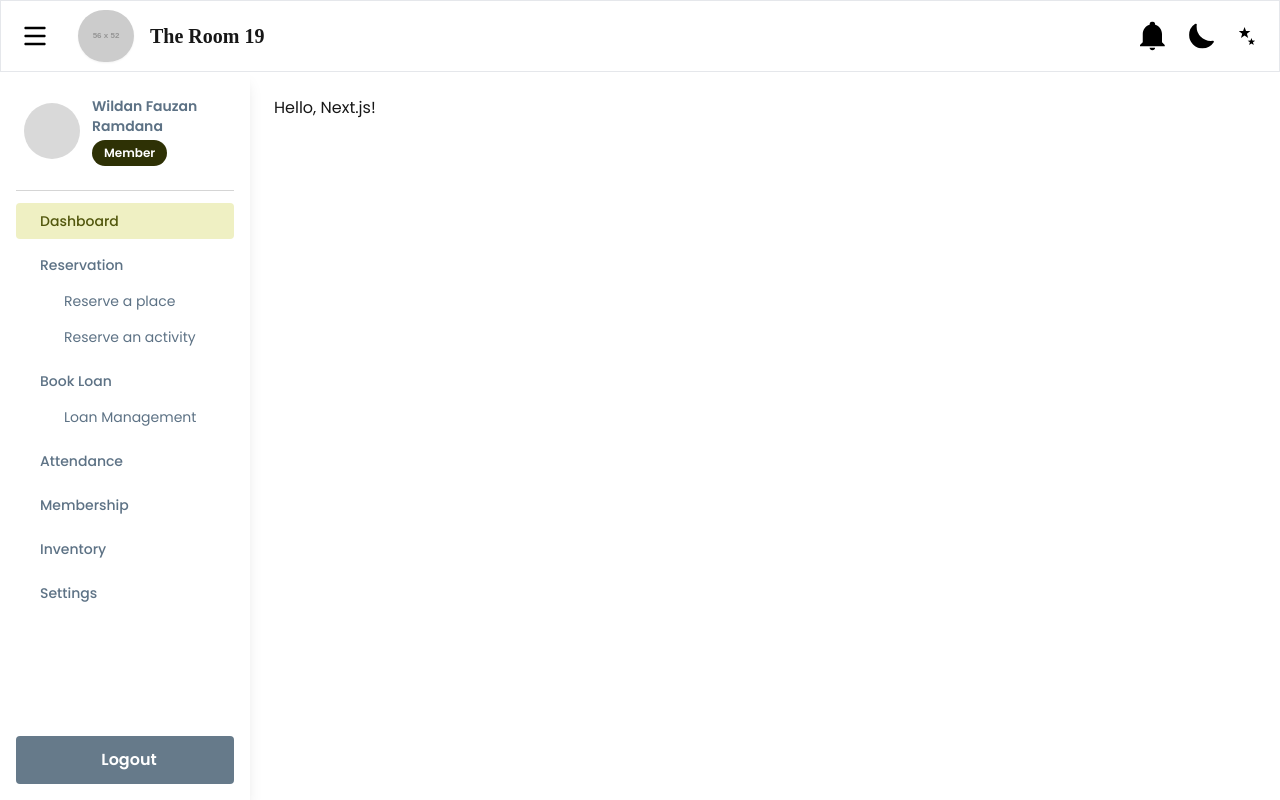
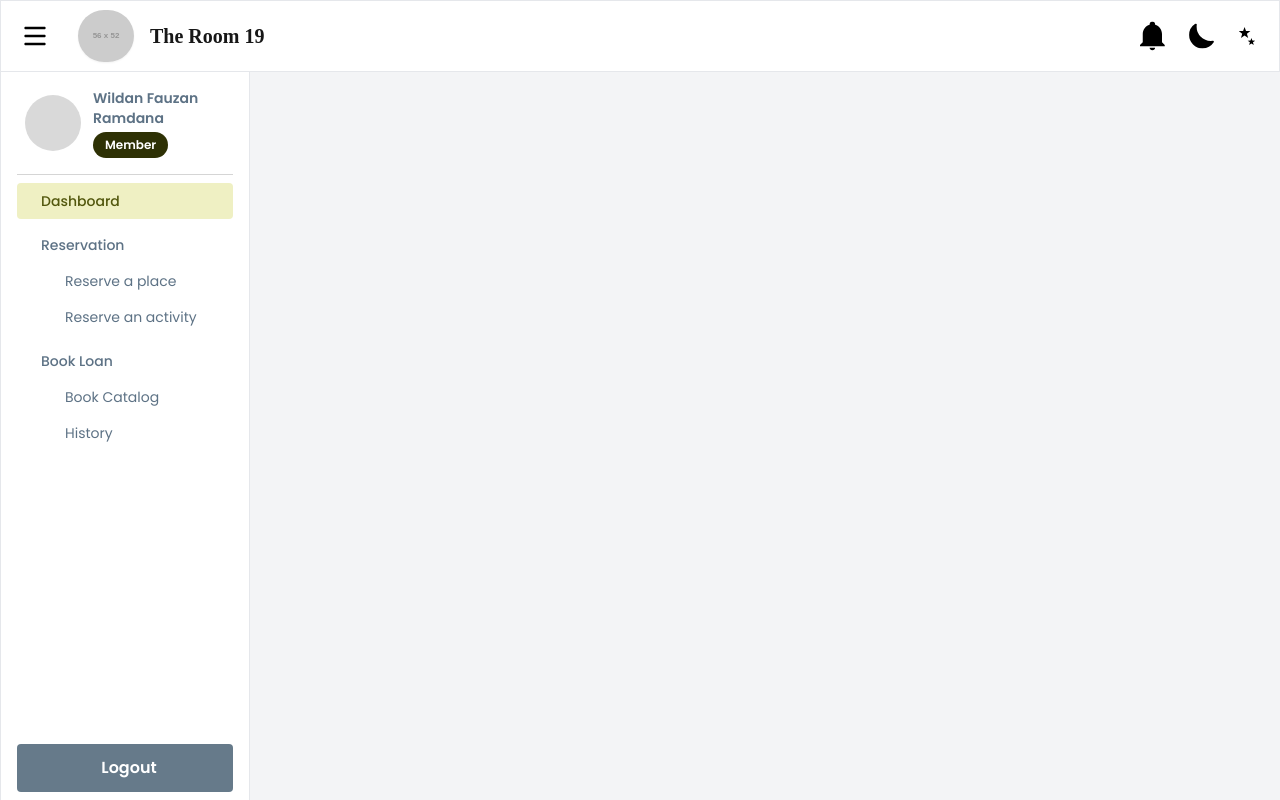
Before and after one commit to naufaleka03/Website-Perpustakaan-The-Room-19, a Next.js app in the folder the-room-19/: page /user/dashboard in a window 1280 px wide. Built offline with nearby package versions, Linux system fonts and the light colour scheme.

Commit message:
Minor user layout fixes

```diff
--- a/the-room-19/src/app/user/dashboard/layout.js
+++ b/the-room-19/src/app/user/dashboard/layout.js
@@ -17,7 +17,7 @@ export default function Layout({ children }) {
         </div>
 
         {/* Scrollable main content */}
-        <main className="flex-1 overflow-y-auto p-6">
+        <main className="flex-1 overflow-y-auto">
           {children}
         </main>
       </div>
--- a/the-room-19/src/app/user/dashboard/page.js
+++ b/the-room-19/src/app/user/dashboard/page.js
@@ -1,3 +1,6 @@
 export default function Page() {
-    return <h1>Hello, Next.js!</h1>
+    return (
+      <div className="w-full h-screen bg-gray-100">
+      </div>
+    )
   }
--- a/the-room-19/src/components/user/nav-links.js
+++ b/the-room-19/src/components/user/nav-links.js
@@ -12,7 +12,7 @@ const links = [
   },
   {
     name: 'Reservation',
-    href: '/staff/dashboard/reservation',
+    href: '/user/dashboard/reservation',
     icon: 'reservation-icon',
     subLinks: [
       { name: 'Reserve a place', href: '/staff/dashboard/reservation/place' },
@@ -21,31 +21,12 @@ const links = [
   },
   {
     name: 'Book Loan',
-    href: '/staff/dashboard/book-loan',
+    href: '/user/dashboard/book-loan',
     icon: 'book-icon',
     subLinks: [
-      { name: 'Loan Management', href: '/staff/dashboard/book-loan/management' }
+      { name: 'Book Catalog', href: '/user/dashboard/book-loan/management' },
+      { name: 'History', href: '/user/dashboard/book-loan/history' }
     ]
-  },
-  {
-    name: 'Attendance',
-    href: '/staff/dashboard/attendance',
-    icon: 'attendance-icon'
-  },
-  {
-    name: 'Membership',
-    href: '/staff/dashboard/membership',
-    icon: 'membership-icon'
-  },
-  {
-    name: 'Inventory',
-    href: '/staff/dashboard/inventory',
-    icon: 'inventory-icon'
-  },
-  {
-    name: 'Settings',
-    href: '/staff/dashboard/settings',
-    icon: 'settings-icon'
   }
 ];
 
--- a/the-room-19/src/components/user/sidenav.js
+++ b/the-room-19/src/components/user/sidenav.js
@@ -2,10 +2,10 @@ import NavLinks from './nav-links';
 
 export default function SideNav() {
   return (
-    <nav className="w-[250px] h-[calc(100vh-72px)] bg-white shadow-lg flex flex-col flex-grow">
-      <div className="p-4 flex flex-col h-full">
+    <nav className="w-[250px] h-[calc(100vh-72px)] bg-white shadow-lg flex flex-col flex-grow border-solid border-y-0 border">
+      <div className="px-4 py-2 flex flex-col h-full">
 
-        <div className="flex items-center gap-3 mb-6 mt-2">
+        <div className="flex items-center gap-3 mb-4 mt-2">
           <div className="ml-2 p-7 w-12 h-12 bg-[#d9d9d9] rounded-full"/>
           <div className="flex flex-col">
             <div className="text-[#5d7285] text-sm font-semibold">Wildan Fauzan Ramdana</div>
@@ -17,7 +17,7 @@ export default function SideNav() {
           </div>
         </div>
 
-        <div className="h-px bg-[#767676]/30 mb-3" />
+        <div className="h-px bg-[#767676]/30 mb-2" />
 
         <div className="flex-grow overflow-y-auto text-sm">
           <NavLinks />
```
